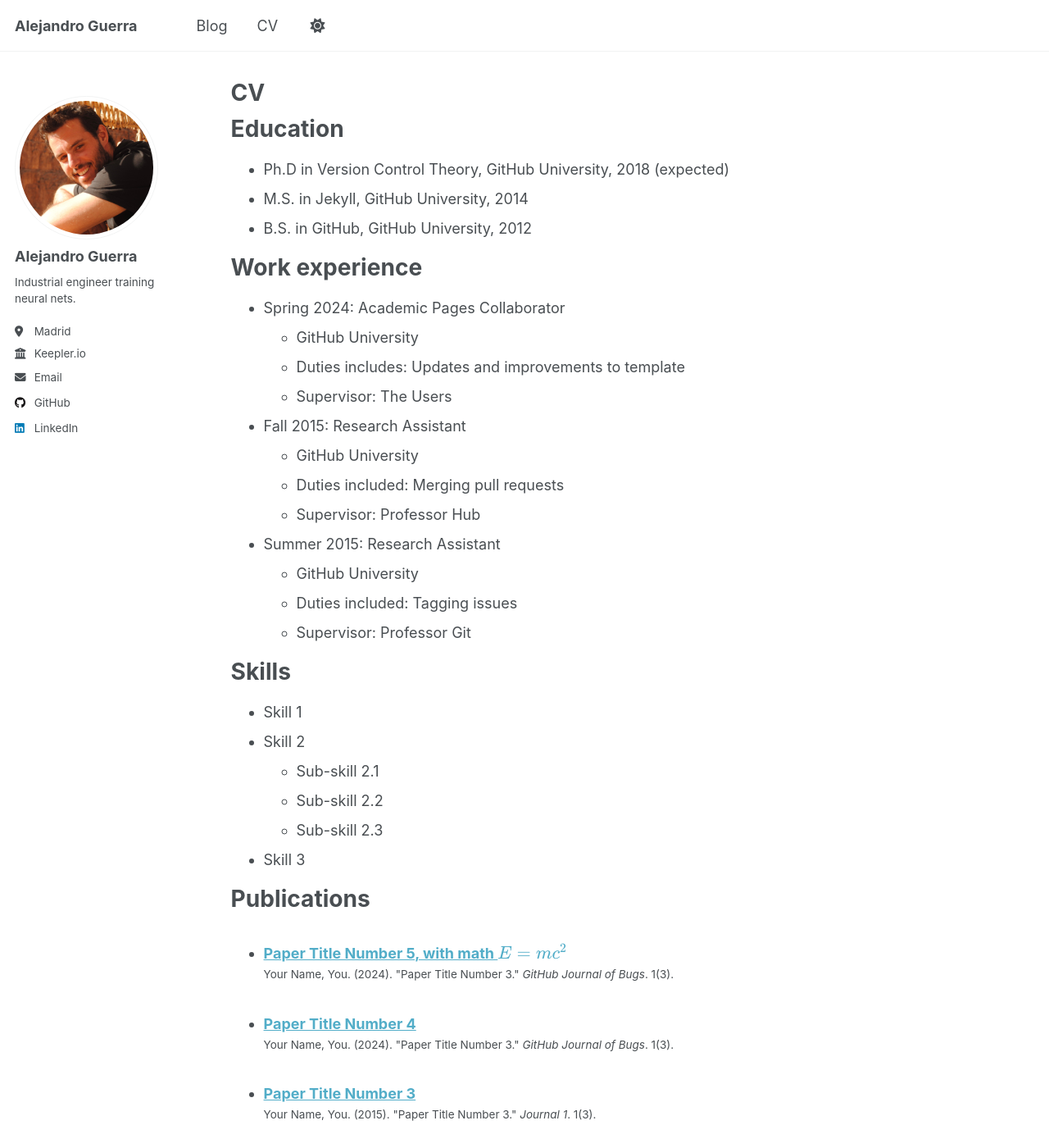
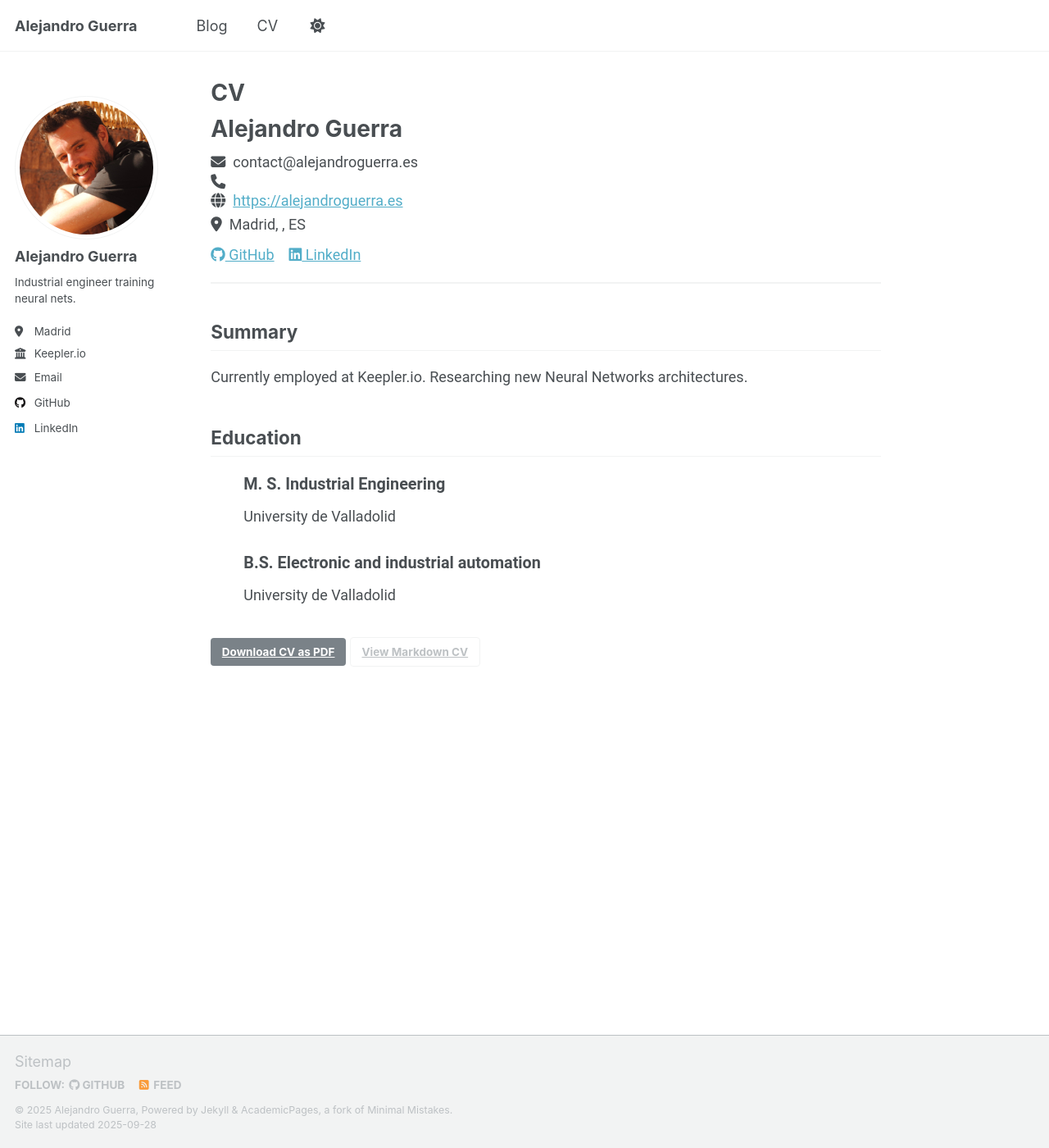
Before and after one commit to aguerra09/alejandroguerra.es, a Jekyll site: the page built from site/_pages/cv.md, in a window 1280 px wide and 1400 px high. Shown: the whole window at 82% size. Built offline with Jekyll 4.4.1, drawn with Linux system fonts in a browser that asks for light colours; a script that is not in the unit is left out; some of the changed text lies outside the part shown.

Commit message:
feat: change CV

```diff
--- a/site/_pages/cv.md
+++ b/site/_pages/cv.md
@@ -9,56 +9,9 @@ redirect_from:
 
 {% include base_path %}
 
-Education
-======
-* Ph.D in Version Control Theory, GitHub University, 2018 (expected)
-* M.S. in Jekyll, GitHub University, 2014
-* B.S. in GitHub, GitHub University, 2012
+{% include cv-template.html %}
 
-Work experience
-======
-* Spring 2024: Academic Pages Collaborator
-  * GitHub University
-  * Duties includes: Updates and improvements to template
-  * Supervisor: The Users
-
-* Fall 2015: Research Assistant
-  * GitHub University
-  * Duties included: Merging pull requests
-  * Supervisor: Professor Hub
-
-* Summer 2015: Research Assistant
-  * GitHub University
-  * Duties included: Tagging issues
-  * Supervisor: Professor Git
-
-Skills
-======
-* Skill 1
-* Skill 2
-  * Sub-skill 2.1
-  * Sub-skill 2.2
-  * Sub-skill 2.3
-* Skill 3
-
-Publications
-======
-  <ul>{% for post in site.publications reversed %}
-    {% include archive-single-cv.html %}
-  {% endfor %}</ul>
-
-Talks
-======
-  <ul>{% for post in site.talks reversed %}
-    {% include archive-single-talk-cv.html  %}
-  {% endfor %}</ul>
-
-Teaching
-======
-  <ul>{% for post in site.teaching reversed %}
-    {% include archive-single-cv.html %}
-  {% endfor %}</ul>
-
-Service and leadership
-======
-* Currently signed in to 43 different slack teams
+<div class="cv-download-links">
+  <a href="{{ base_path }}/files/cv.pdf" class="btn btn--primary">Download CV as PDF</a>
+  <a href="{{ base_path }}" class="btn btn--inverse">View Markdown CV</a>
+</div>
```
Also changed, not shown: site/_pages/cv-json.md (deleted, +0 -17 lines).
